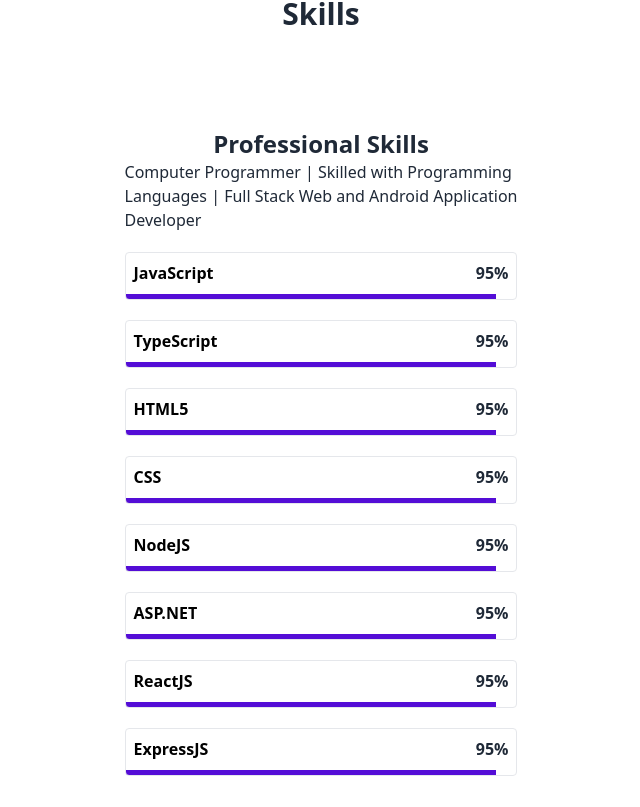
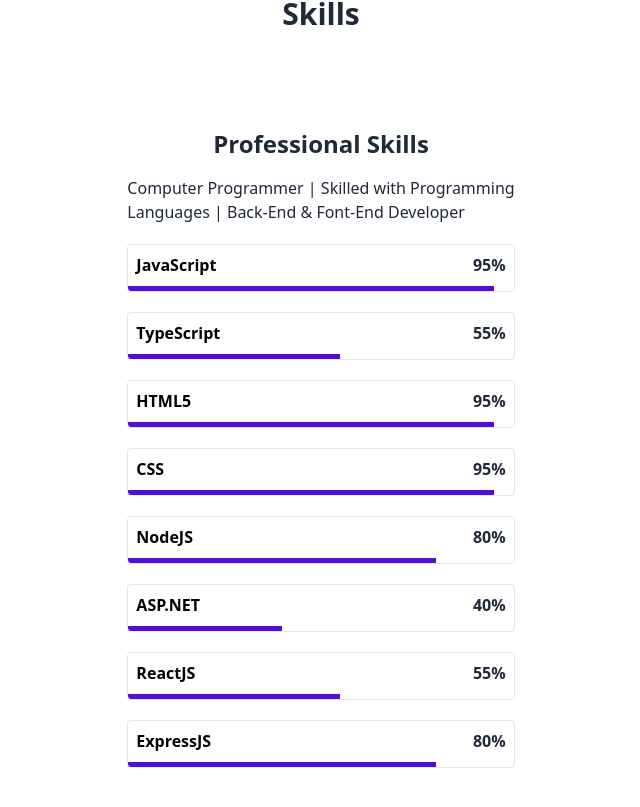
Before and after one commit to Ziphozenkosimthombe/Portifolio, a React (Vite) app: page / in a window 1280 px wide. Shown: the part 1990-2797 px from the top of the page, without its empty margins (319-959 px from the left). Built offline with nearby package versions, Linux system fonts and the light colour scheme.

Commit message:
personal website

```diff
--- a/src/components/Experience.jsx
+++ b/src/components/Experience.jsx
@@ -11,8 +11,8 @@
                 <img src={Image} alt="web-developer" className='web-developer'/>
             </div>
             < div className=''>
-                <h2>Software engineer</h2>
-                <span>Alx Africa</span>
+                <h2 className='font-extrabold text-black text-xl '>Software engineer</h2>
+                <span className='text-bold'>Alx Africa</span>
                 <div className='flex items-center gap-1'>
                   <SlCalender />
                   <span> January 2023 current </span>
--- /dev/null
+++ b/src/components/Projects.jsx
@@ -0,0 +1,8 @@
+
+const Projects = () => {
+  return (
+    <div>Projects</div>
+  )
+}
+
+export default Projects
--- a/src/components/Skills.jsx
+++ b/src/components/Skills.jsx
@@ -11,7 +11,7 @@
         <div className='container mx-auto flex justify-center mt-24 main' >
             <div>
                 <h2 className="font-bold text-2xl text-center">Professional Skills</h2>
-                <p className="">Computer Programmer | Skilled with Programming <br /> Languages | Full Stack Web and Android Application <br /> Developer</p>
+                <p className="mt-4">Computer Programmer | Skilled with Programming <br /> Languages | Back-End & Font-End Developer</p>
                 <div className='' >
                     <div className='skill1  border rounded h-12 font-extrabold flex justify-between mt-5 '>
                         <div className='mt-2'>
@@ -21,12 +21,12 @@
                             <span className='m-2 '>95%</span>
                         </div>
                     </div>
-                    <div className=" mt-5 skill1 border rounded h-12 font-extrabold flex justify-between">
+                    <div className=" mt-5 skill1 skill2 border rounded h-12 font-extrabold flex justify-between">
                         <div className='mt-2  '>
                             <span className='m-2 font-extrabold text-black'>TypeScript</span>
                         </div>
                         <div className='mt-2'>
-                            <span className='m-2 '>95%</span>
+                            <span className='m-2 '>55%</span>
                         </div>
                     </div>
                     <div className='skill1  border rounded h-12 font-extrabold flex justify-between mt-5'>
@@ -45,36 +45,36 @@
                             <span className='m-2 '>95%</span>
                         </div>
                     </div>
-                    <div className='skill1  border rounded h-12 font-extrabold flex justify-between mt-5'>
+                    <div className='skill1 skill3 border rounded h-12 font-extrabold flex justify-between mt-5'>
                         <div className='mt-2'>
                             <span className='m-2 font-extrabold text-black'>NodeJS</span>
                         </div>
                         <div className='mt-2'>
-                            <span className='m-2 '>95%</span>
+                            <span className='m-2 '>80%</span>
                         </div>
                     </div>
-                    <div className='skill1  border rounded h-12 font-extrabold flex justify-between mt-5'>
+                    <div className='skill1 skill4 border rounded h-12 font-extrabold flex justify-between mt-5'>
                         <div className='mt-2'>
                             <span className='m-2 font-extrabold text-black'>ASP.NET</span>
                         </div>
                         <div className='mt-2'>
-                            <span className='m-2 '>95%</span>
+                            <span className='m-2 '>40%</span>
                         </div>
                     </div>
-                    <div className=' skill1  border rounded h-12 font-extrabold flex justify-between mt-5'>
+                    <div className=' skill1 skill2 border rounded h-12 font-extrabold flex justify-between mt-5'>
                         <div className='mt-2'>
                             <span className='m-2 font-extrabold text-black'>ReactJS</span>
                         </div>
                         <div className='mt-2'>
-                            <span className='m-2 '>95%</span>
+                            <span className='m-2 '>55%</span>
                         </div>
                     </div>
-                    <div className=' skill1  border rounded h-12 font-extrabold flex justify-between mt-5'>
+                    <div className=' skill1 skill3 border rounded h-12 font-extrabold flex justify-between mt-5'>
                         <div className='mt-2'>
                             <span className='m-2 font-extrabold text-black'>ExpressJS</span>
                         </div>
                         <div className='mt-2'>
-                            <span className='m-2 '>95%</span>
+                            <span className='m-2 '>80%</span>
                         </div>
                     </div>
                 </div>
--- a/src/index.css
+++ b/src/index.css
@@ -43,6 +43,18 @@
     background-repeat: no-repeat;
     background-position: bottom;
 }
+.skill2{
+    background-image: linear-gradient(to right, rgb(84, 13, 214) 55%, transparent 55%);
+}
+
+.skill3{
+    background-image: linear-gradient(to right, rgb(84, 13, 214) 80%, transparent 80%);
+}
+
+.skill4{
+    background-image: linear-gradient(to right, rgb(84, 13, 214) 40%, transparent 40%);
+
+}
 
 
 
```
